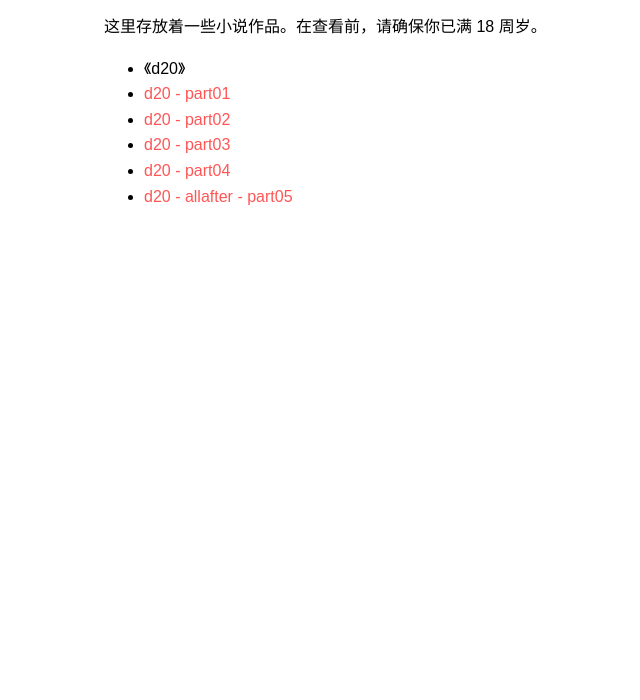
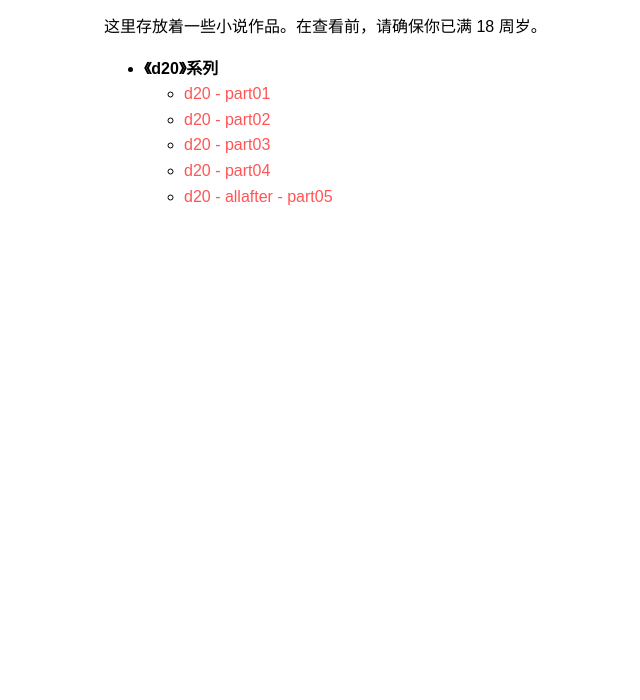
Before and after one commit to XIVthk/XIVthk.github.io, a plain HTML site: page index.html in a window 1280 px wide. Shown: the part 100-800 px from the top of the page, without its empty margins (236-876 px from the left). Drawn offline with Linux system fonts and the light colour scheme.

Commit message:
Update index.html

```diff
--- a/index.html
+++ b/index.html
@@ -9,16 +9,21 @@
     </style>
 </head>
 <body>
-    <h1>欢迎来到 Fifteen 的创作空间</h1>
+    <h1>欢迎来到 Fifteen 的创作空间。</h1>
     <p>这里存放着一些小说作品。在查看前，请确保你已满 18 周岁。</p>
+
     <ul>
-        <li>《d20》
-          <li> <a href=".\【佣囚】d20 - 01#~07#.pdf"> d20 - part01 </a></li>
-          <li> <a href=".\【佣囚】d20 - 08#~10#.pdf"> d20 - part02 </a></li>
-          <li> <a href=".\【佣囚】d20 - 11#~14#.pdf"> d20 - part03 </a></li>
-          <li> <a href=".\【佣囚】d20 - 15#~18#.pdf"> d20 - part04 </a></li>
-          <li> <a href=".\【佣囚】d20 - After18#.pdf"> d20 - allafter - part05 </a></li>
+        <li>
+            <strong>《d20》系列</strong>
+            <ul>
+                <li><a href="d20 - 01~07.pdf">d20 - part01</a></li>
+                <li><a href="d20 - 08~10.pdf">d20 - part02</a></li>
+                <li><a href="d20 - 11~14.pdf">d20 - part03</a></li>
+                <li><a href="d20 - 15~18.pdf">d20 - part04</a></li>
+                <li><a href="d20 - After18.pdf">d20 - allafter - part05</a></li>
+            </ul>
         </li>
+        <!-- 添加其他作品 -->
     </ul>
 </body>
 </html>
```
